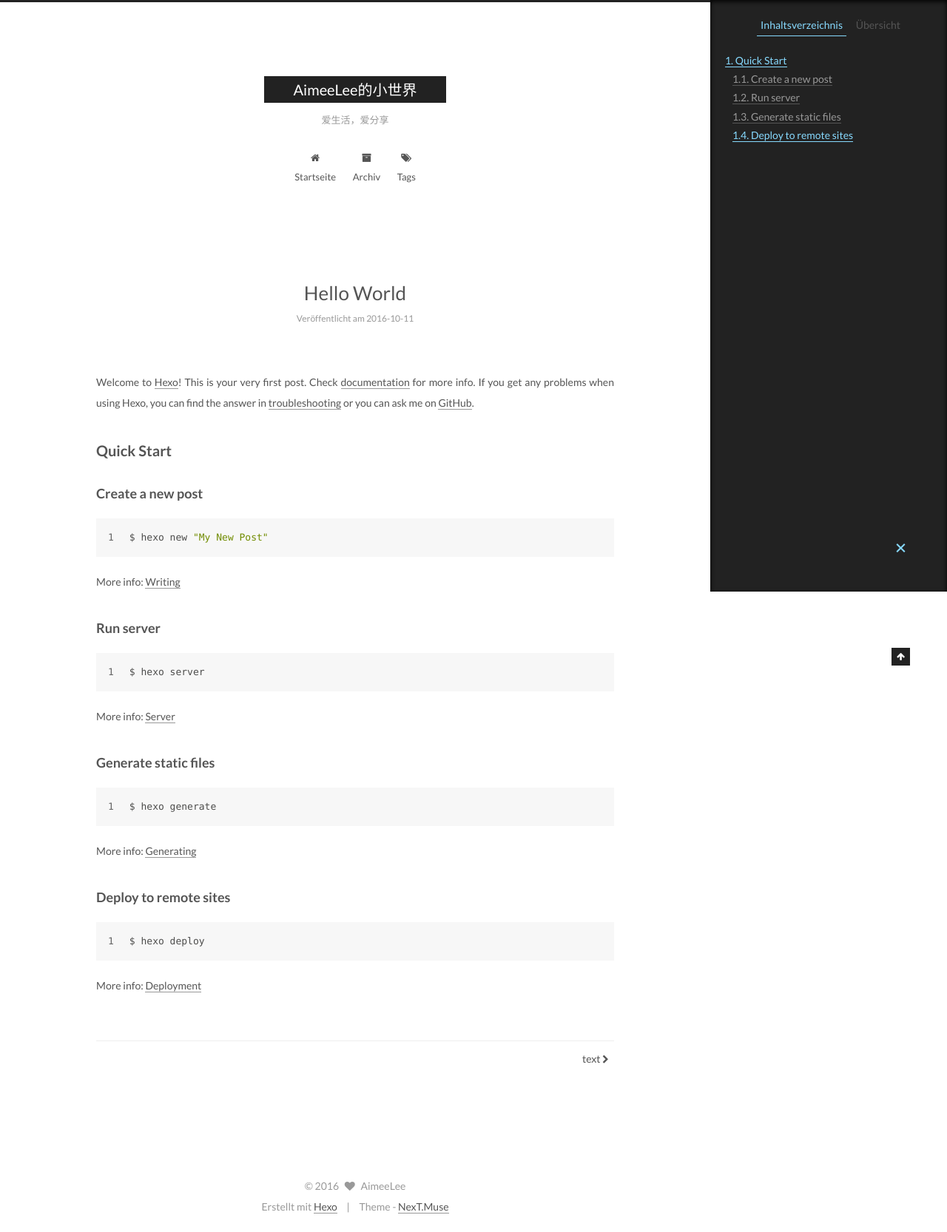
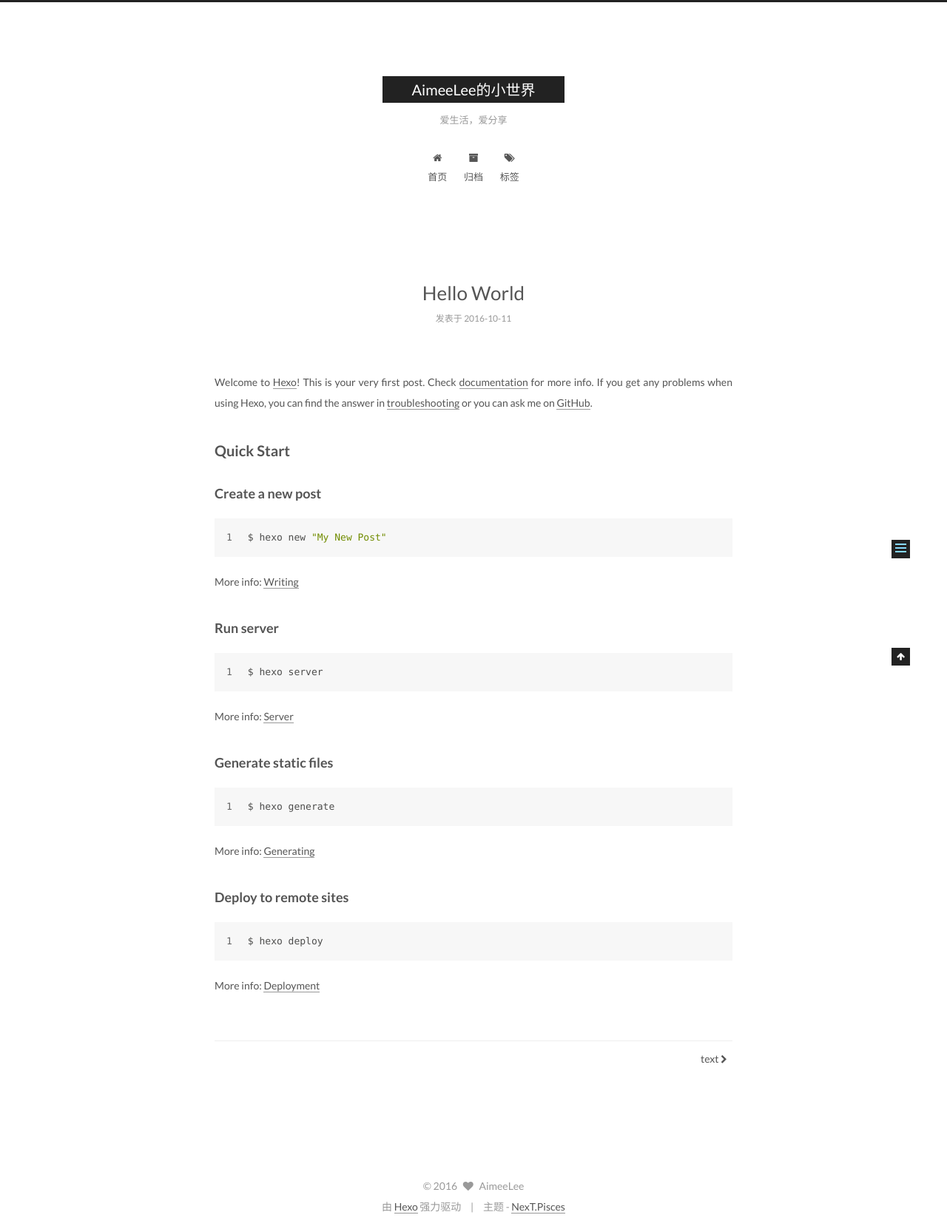
Before and after one commit to AimeeLee77/AimeeLee77.github.io, a plain HTML site: page 2016/10/11/hello-world/index.html in a window 1280 px wide. Shown: the whole page at 74% size. Drawn offline with Linux system fonts and the light colour scheme.

Commit message:
Site updated: 2016-10-12 10:51:21

```diff
--- a/2016/10/11/hello-world/index.html
+++ b/2016/10/11/hello-world/index.html
@@ -5,7 +5,7 @@
 
 
 
-<html class="theme-next muse use-motion">
+<html class="theme-next pisces use-motion">
 <head>
   <meta charset="UTF-8"/>
 <meta http-equiv="X-UA-Compatible" content="IE=edge,chrome=1" />
@@ -103,13 +103,13 @@ Quick">
 <script type="text/javascript" id="hexo.configuration">
   var NexT = window.NexT || {};
   var CONFIG = {
-    scheme: 'Muse',
+    scheme: 'Pisces',
     sidebar: {"position":"left","display":"post"},
     fancybox: true,
     motion: true,
     duoshuo: {
       userId: '0',
-      author: 'Author'
+      author: '博主'
     }
   };
 </script>
@@ -123,7 +123,7 @@ Quick">
   <title> Hello World | AimeeLee的小世界 </title>
 </head>
 
-<body itemscope itemtype="//schema.org/WebPage" lang="zh-CN">
+<body itemscope itemtype="//schema.org/WebPage" lang="zh-Hans">
 
 
 
@@ -178,7 +178,7 @@ Quick">
 
               <i class="menu-item-icon fa fa-fw fa-home"></i> <br />
 
-            Startseite
+            首页
           </a>
         </li>
 
@@ -188,7 +188,7 @@ Quick">
 
               <i class="menu-item-icon fa fa-fw fa-archive"></i> <br />
 
-            Archiv
+            归档
           </a>
         </li>
 
@@ -198,7 +198,7 @@ Quick">
 
               <i class="menu-item-icon fa fa-fw fa-tags"></i> <br />
 
-            Tags
+            标签
           </a>
         </li>
 
@@ -251,7 +251,7 @@ Quick">
             <span class="post-meta-item-icon">
               <i class="fa fa-calendar-o"></i>
             </span>
-            <span class="post-meta-item-text">Veröffentlicht am</span>
+            <span class="post-meta-item-text">发表于</span>
             <time itemprop="dateCreated" datetime="2016-10-11T17:16:14+08:00" content="2016-10-11">
               2016-10-11
             </time>
@@ -369,10 +369,10 @@ Quick">
 
         <ul class="sidebar-nav motion-element">
           <li class="sidebar-nav-toc sidebar-nav-active" data-target="post-toc-wrap" >
-            Inhaltsverzeichnis
+            文章目录
           </li>
           <li class="sidebar-nav-overview" data-target="site-overview">
-            Übersicht
+            站点概览
           </li>
         </ul>
 
@@ -389,7 +389,7 @@ Quick">
           <div class="site-state-item site-state-posts">
             <a href="/archives">
               <span class="site-state-item-count">2</span>
-              <span class="site-state-item-name">Artikel</span>
+              <span class="site-state-item-name">日志</span>
             </a>
           </div>
 
@@ -399,7 +399,7 @@ Quick">
             <div class="site-state-item site-state-tags">
               <a href="/tags">
                 <span class="site-state-item-count">1</span>
-                <span class="site-state-item-name">Tags</span>
+                <span class="site-state-item-name">标签</span>
               </a>
             </div>
 
@@ -454,13 +454,13 @@ Quick">
 </div>
 
 <div class="powered-by">
-  Erstellt mit  <a class="theme-link" href="https://hexo.io">Hexo</a>
+  由 <a class="theme-link" href="https://hexo.io">Hexo</a> 强力驱动
 </div>
 
 <div class="theme-info">
-  Theme -
+  主题 -
   <a class="theme-link" href="https://github.com/iissnan/hexo-theme-next">
-    NexT.Muse
+    NexT.Pisces
   </a>
 </div>
 
@@ -527,6 +527,13 @@ Quick">
 
 
 
+  <script type="text/javascript" src="/js/src/affix.js?v=5.0.2"></script>
+
+  <script type="text/javascript" src="/js/src/schemes/pisces.js?v=5.0.2"></script>
+
+
+
+
   <script type="text/javascript" src="/js/src/scrollspy.js?v=5.0.2"></script>
 <script type="text/javascript" src="/js/src/post-details.js?v=5.0.2"></script>
 
```
Also changed, not shown: 2016/10/12/text/index.html (+23 -16 lines), archives/2016/10/index.html (+21 -14 lines), archives/2016/index.html (+21 -14 lines), archives/index.html (+21 -14 lines), index.html (+21 -14 lines), tags/hello/index.html (+21 -14 lines).
